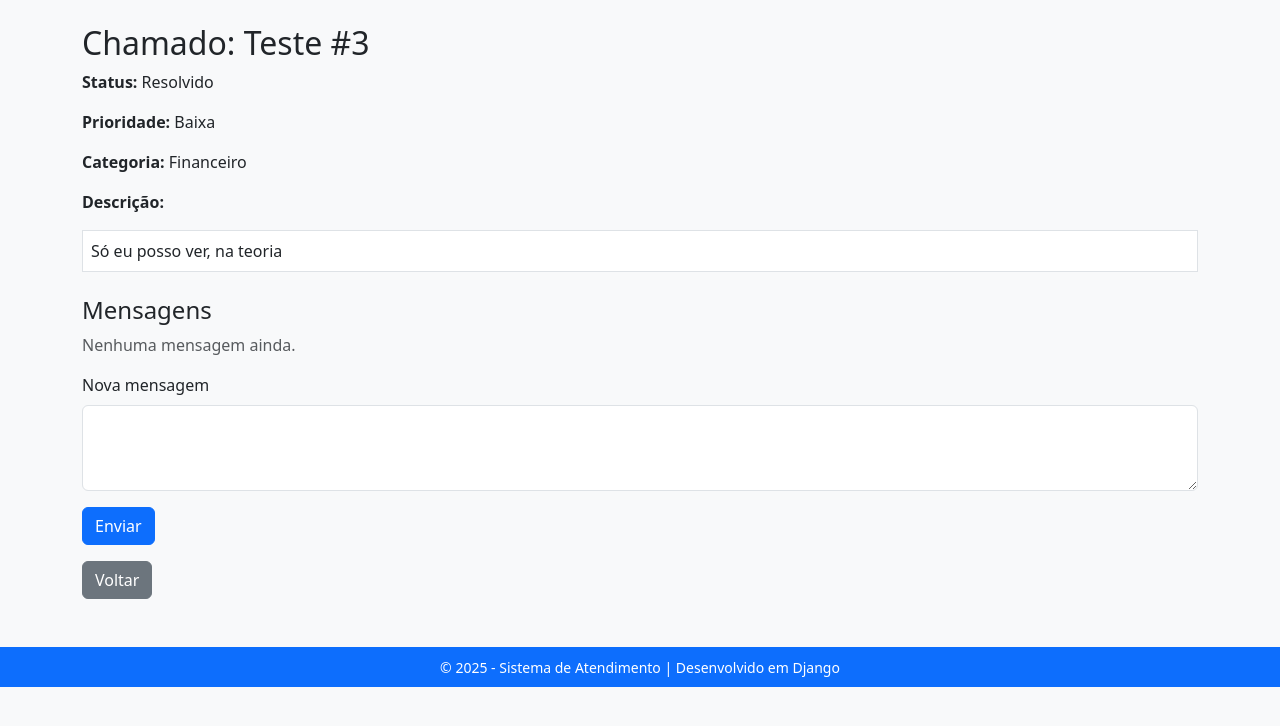
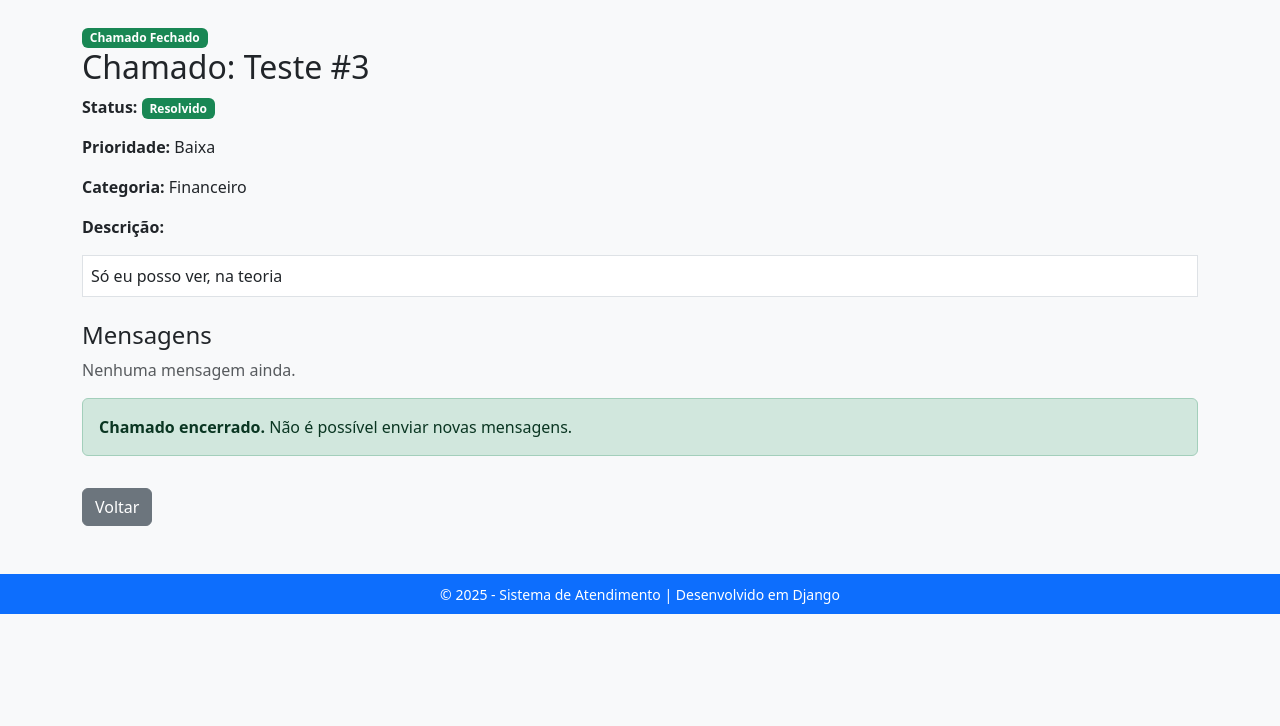
Before and after one commit to miihsk/helpdesk-v1, a Django app: page /chamado/3/ in a window 1280 px wide. Shown: the part 56-782 px from the top of the page. Run offline with Django 5.2, Linux system fonts and the light colour scheme; a user stored in the database is signed in; data comes from the database, SQL or seed files in the repository; both versions use the stored data as it was after the commit.

Commit message:
Segundo commit

```diff
--- a/atendimento/templates/atendimento/chamado_detalhes.html
+++ b/atendimento/templates/atendimento/chamado_detalhes.html
@@ -1,15 +1,45 @@
 {% extends 'atendimento/base.html' %}
 {% block title %}Detalhes do Chamado{% endblock %}
 {% block content %}
+
+{% if user.tipo == "atendente" or user.tipo == "administrativo" %}
+  {% if chamado.status != "resolvido" %}
+    <!-- Botão que mostra o formulário -->
+    <button id="btnMostrarForm" class="btn btn-danger mb-3">Fechar Chamado</button>
+
+    <!-- Formulário escondido -->
+    <form id="formFecharChamado" action="{% url 'fechar_chamado' chamado.id %}" method="post" style="display:none;" class="mt-3">
+      {% csrf_token %}
+      <div class="mb-3">
+        <label for="mensagem_final" class="form-label">Mensagem de Encerramento (opcional)</label>
+        <textarea name="mensagem_final" id="mensagem_final" class="form-control" rows="3"
+                  placeholder="Descreva como o chamado foi resolvido..."></textarea>
+      </div>
+      <button type="submit" class="btn btn-danger">Confirmar Encerramento</button>
+      <button type="button" id="btnCancelar" class="btn btn-secondary">Cancelar</button>
+    </form>
+  {% else %}
+    <span class="badge bg-success">Chamado Fechado</span>
+  {% endif %}
+{% endif %}
+
 <h2>Chamado: {{ chamado.titulo }}</h2>
-<p><strong>Status:</strong> {{ chamado.get_status_display }}</p>
+<p><strong>Status:</strong>
+  {% if chamado.status == 'aberto' %}
+    <span class="badge bg-primary">Aberto</span>
+  {% elif chamado.status == 'andamento' %}
+    <span class="badge bg-warning text-dark">Em andamento</span>
+  {% elif chamado.status == 'resolvido' %}
+    <span class="badge bg-success">Resolvido</span>
+  {% endif %}
+</p>
 <p><strong>Prioridade:</strong> {{ chamado.get_prioridade_display }}</p>
 <p><strong>Categoria:</strong> {{ chamado.categoria }}</p>
 <p><strong>Descrição:</strong></p>
 <div class="border p-2 mb-4 bg-white">{{ chamado.descricao }}</div>
 
 <h4>Mensagens</h4>
-<div class="mb-3">
+<div id='mensagens-container' class="mb-3">
     {% for msg in mensagens %}
     <div class="card mb-2 {% if msg.autor == user %}border-primary{% else %}border-secondary{% endif %}">
         <div class="card-body">
@@ -24,6 +54,7 @@
     {% endfor %}
 </div>
 
+{% if chamado.status != "resolvido" %}
     <form method="POST">
         {% csrf_token %}
         <div class="mb-3">
@@ -32,6 +63,36 @@
         </div>
         <button type="submit" class="btn btn-primary">Enviar</button>
     </form>
+{% else %}
+    <div class="alert alert-success mt-3">
+        <strong>Chamado encerrado.</strong> Não é possível enviar novas mensagens.
+    </div>
+{% endif %}
+
 
 <a href="{% url 'index' %}" class="btn btn-secondary mt-3">Voltar</a>
+
+<!-- Script para mostrar/esconder o form -->
+<script>
+
+document.addEventListener("DOMContentLoaded", function() {
+  const btnMostrar = document.getElementById("btnMostrarForm");
+  const formFechar = document.getElementById("formFecharChamado");
+  const btnCancelar = document.getElementById("btnCancelar");
+
+  if (btnMostrar && formFechar) {
+    btnMostrar.addEventListener("click", () => {
+      formFechar.style.display = "block";
+      btnMostrar.style.display = "none";
+    });
+
+    btnCancelar.addEventListener("click", () => {
+      formFechar.style.display = "none";
+      btnMostrar.style.display = "inline-block";
+    });
+  }
+});
+
+</script>
+
 {% endblock %}
--- a/atendimento/urls.py
+++ b/atendimento/urls.py
@@ -8,4 +8,6 @@ urlpatterns = [
     path('novo/', views.novo_chamado, name='novo_chamado'),
     path('chamado/<int:id>/', views.chamado_detalhes, name='chamado_detalhes'),
     path('dashboard/', views.dashboard, name='dashboard'),
+    path('chamado/<int:id>/', views.chamado_detalhes, name='chamado_detalhes'),
+    path('chamado/<int:id>/fechar/', views.fechar_chamado, name='fechar_chamado'),
 ]
--- a/atendimento/views.py
+++ b/atendimento/views.py
@@ -1,59 +1,19 @@
 from django.shortcuts import render, redirect, get_object_or_404
 from django.contrib.auth.decorators import login_required
-from .models import Chamado, Mensagem, Categoria, Usuario
-from django.contrib.auth.models import User
 from django.contrib import messages
 from django.contrib.auth import authenticate, login, logout
 from django.contrib.auth.forms import AuthenticationForm
+from django.http import JsonResponse
 
-@login_required
-def index(request):
-    chamados = Chamado.objects.filter(usuario=request.user)
-    return render(request, 'atendimento/index.html', {'chamados': chamados})
+from .models import Chamado, Mensagem, Categoria, Usuario
 
-@login_required
-def chamado_detalhes(request, id):
-    chamado = get_object_or_404(Chamado, id=id)
-    mensagens = chamado.mensagens.all()
-    return render(request, 'atendimento/chamado_detalhes.html', {'chamado': chamado, 'mensagens': mensagens})
-
-@login_required
-def novo_chamado(request):
-    if request.method == 'POST':
-        titulo = request.POST['titulo']
-        descricao = request.POST['descricao']
-        prioridade = request.POST['prioridade']
-        categoria_id = request.POST['categoria']
-        categoria = Categoria.objects.get(id=categoria_id)
-        Chamado.objects.create(
-            titulo=titulo,
-            descricao=descricao,
-            prioridade=prioridade,
-            categoria=categoria,
-            usuario=request.user
-        )
-        return redirect('index')
-    categorias = Categoria.objects.all()
-    return render(request, 'atendimento/novo_chamado.html', {'categorias': categorias})
-
-@login_required
-def dashboard(request):
-    total_chamados = Chamado.objects.count()
-    abertos = Chamado.objects.filter(status='aberto').count()
-    resolvidos = Chamado.objects.filter(status='resolvido').count()
-    andamento = Chamado.objects.filter(status='andamento').count()
-    contexto = {
-        'total': total_chamados,
-        'abertos': abertos,
-        'resolvidos': resolvidos,
-        'andamento': andamento
-    }
-    return render(request, 'atendimento/dashboard.html', contexto)
 
 # ==============================
 # LOGIN E LOGOUT
 # ==============================
+
 def login_view(request):
+    """Página de login"""
     if request.user.is_authenticated:
         return redirect('index')
 
@@ -77,22 +37,41 @@ def login_view(request):
 
 @login_required
 def logout_view(request):
+    """Finaliza a sessão do usuário"""
     logout(request)
     return redirect('login')
 
+
 # ==============================
-# PÁGINA INICIAL / MEUS CHAMADOS
+# PÁGINA INICIAL / LISTA DE CHAMADOS
 # ==============================
+
 @login_required
 def index(request):
-    chamados = Chamado.objects.filter(usuario=request.user).order_by('-data_abertura')
+    """Mostra os chamados dependendo do tipo de usuário"""
+    user = request.user
+
+    if user.tipo == 'administrativo':
+        chamados = Chamado.objects.all().order_by('-data_abertura')
+
+    elif user.tipo == 'atendente':
+        chamados = Chamado.objects.filter(
+            usuario__tipo='cliente'
+        ).exclude(status='resolvido').order_by('-data_abertura')
+
+    else:  # cliente
+        chamados = Chamado.objects.filter(usuario=user).order_by('-data_abertura')
+
     return render(request, 'atendimento/index.html', {'chamados': chamados})
+
 
 # ==============================
 # NOVO CHAMADO
 # ==============================
+
 @login_required
 def novo_chamado(request):
+    """Criação de novo chamado por cliente"""
     if request.method == 'POST':
         titulo = request.POST['titulo']
         descricao = request.POST['descricao']
@@ -113,48 +92,102 @@ def novo_chamado(request):
     categorias = Categoria.objects.all()
     return render(request, 'atendimento/novo_chamado.html', {'categorias': categorias})
 
+
 # ==============================
 # DETALHES DO CHAMADO + MENSAGENS
 # ==============================
+
 @login_required
 def chamado_detalhes(request, id):
+    """Exibe detalhes e permite interação com o chamado"""
     chamado = get_object_or_404(Chamado, id=id)
-    mensagens_chamado = chamado.mensagens.order_by('data_envio')
+    user = request.user
 
-    # Somente o dono do chamado ou um admin pode ver
-    if request.user != chamado.usuario and not request.user.is_staff:
-        messages.error(request, "Você não tem permissão para visualizar este chamado.")
+    # Impede cliente de ver chamado que não é dele
+    if user.tipo == 'cliente' and chamado.usuario != user:
+        messages.error(request, "Você não tem permissão para ver este chamado.")
         return redirect('index')
 
-    # Envio de nova mensagem
+    # POST: Envio de mensagens ou encerramento
     if request.method == 'POST':
-        texto = request.POST.get('mensagem')
-        if texto:
-            Mensagem.objects.create(
-                chamado=chamado,
-                autor=request.user,
-                texto=texto
-            )
-            chamado.status = 'andamento'
-            chamado.save()
-            messages.success(request, 'Mensagem enviada!')
+        # Envio de nova mensagem
+        if 'mensagem' in request.POST:
+            if chamado.status == 'resolvido':
+                messages.warning(request, "Este chamado já foi encerrado. Não é possível enviar novas mensagens.")
+            else:
+                texto = request.POST.get('mensagem')
+                if texto:
+                    Mensagem.objects.create(chamado=chamado, autor=user, texto=texto)
+                    messages.success(request, "Mensagem enviada com sucesso.")
+
+                    # 🔥 Atualiza status para "andamento" quando atendente responde
+                    if user.tipo in ['atendente', 'administrativo'] and chamado.status == 'aberto':
+                        chamado.status = 'andamento'
+                        chamado.save(update_fields=['status'])
             return redirect('chamado_detalhes', id=id)
+
+        # Encerramento do chamado
+        elif 'mensagem_final' in request.POST:
+            if user.tipo in ['atendente', 'administrativo']:
+                texto = request.POST.get('mensagem_final', '')
+                if texto:
+                    Mensagem.objects.create(chamado=chamado, autor=user, texto=f"[ENCERRAMENTO] {texto}")
+                chamado.status = 'resolvido'
+                chamado.save(update_fields=['status'])
+                messages.success(request, "Chamado encerrado com sucesso.")
+            else:
+                messages.error(request, "Você não tem permissão para encerrar chamados.")
+            return redirect('chamado_detalhes', id=id)
+
+    # Busca todas as mensagens
+    mensagens = chamado.mensagens.order_by('data_envio')
 
     return render(request, 'atendimento/chamado_detalhes.html', {
         'chamado': chamado,
-        'mensagens': mensagens_chamado
+        'mensagens': mensagens
     })
 
+
 # ==============================
-# DASHBOARD
+# FECHAR CHAMADO (rota separada)
 # ==============================
+
+@login_required
+def fechar_chamado(request, id):
+    """Encerramento do chamado com observação"""
+    chamado = get_object_or_404(Chamado, id=id)
+    user = request.user
+
+    if user.tipo not in ['atendente', 'administrativo']:
+        messages.error(request, "Você não tem permissão para fechar chamados.")
+        return redirect('index')
+
+    if request.method == 'POST':
+        texto = request.POST.get('mensagem_final')
+        if texto:
+            Mensagem.objects.create(chamado=chamado, autor=user, texto=f"[ENCERRAMENTO] {texto}")
+
+        chamado.status = 'resolvido'
+        chamado.save(update_fields=['status'])
+        messages.success(request, f"O chamado '{chamado.titulo}' foi fechado com sucesso.")
+        return redirect('chamado_detalhes', id=id)
+
+    return render(request, 'atendimento/fechar_chamado.html', {'chamado': chamado})
+
+
+# ==============================
+# DASHBOARD (ADMINISTRATIVO)
+# ==============================
+
 @login_required
 def dashboard(request):
-    # Se for staff, vê tudo; senão, só seus chamados
-    if request.user.is_staff:
+    """Painel administrativo com estatísticas"""
+    user = request.user
+
+    if user.tipo in ['administrativo', 'atendente']:
         chamados = Chamado.objects.all()
     else:
-        chamados = Chamado.objects.filter(usuario=request.user)
+        chamados = Chamado.objects.filter(usuario=user)
 
     total = chamados.count()
     abertos = chamados.filter(status='aberto').count()
@@ -167,41 +200,5 @@ def dashboard(request):
         'andamento': andamento,
         'resolvidos': resolvidos
     }
+
     return render(request, 'atendimento/dashboard.html', contexto)
-
-@login_required
-def index(request):
-    user = request.user
-
-    if user.tipo == 'administrativo':
-        chamados = Chamado.objects.all().order_by('-data_abertura')
-
-    elif user.tipo == 'atendente':
-        chamados = Chamado.objects.filter(
-            usuario__tipo='cliente'
-        ).exclude(status='resolvido').order_by('-data_abertura')
-
-    else:
-        chamados = Chamado.objects.filter(usuario=user).order_by('-data_abertura')
-
-    return render(request, 'atendimento/index.html', {'chamados': chamados})
-
-@login_required
-def chamado_detalhes(request, id):
-    chamado = get_object_or_404(Chamado, id=id)
-    user = request.user
-
-    if user.tipo == 'cliente' and chamado.usuario != user:
-        messages.error(request, "Você não tem permissão para ver este chamado.")
-        return redirect('index')
-
-    if user.tipo == 'atendente' and chamado.usuario.tipo != 'cliente':
-        messages.error(request, "Você só pode visualizar chamados de clientes.")
-        return redirect('index')
-
-    mensagens = chamado.mensagens.order_by('data_envio')
-
-    return render(request, 'atendimento/chamado_detalhes.html', {
-        'chamado': chamado,
-        'mensagens': mensagens
-    })
--- a/config/settings.py
+++ b/config/settings.py
@@ -168,7 +168,7 @@ AUTH_PASSWORD_VALIDATORS = [
 
 LANGUAGE_CODE = 'pt-br'
 
-TIME_ZONE = 'UTC'
+TIME_ZONE = 'America/Sao_Paulo'
 
 USE_I18N = True
 
```
Also changed, not shown: atendimento/migrations/0002_alter_chamado_status.py (added), atendimento/migrations/0003_alter_chamado_status.py (added), db.sqlite3. Lines whose indentation alone changed are shown as unchanged.
